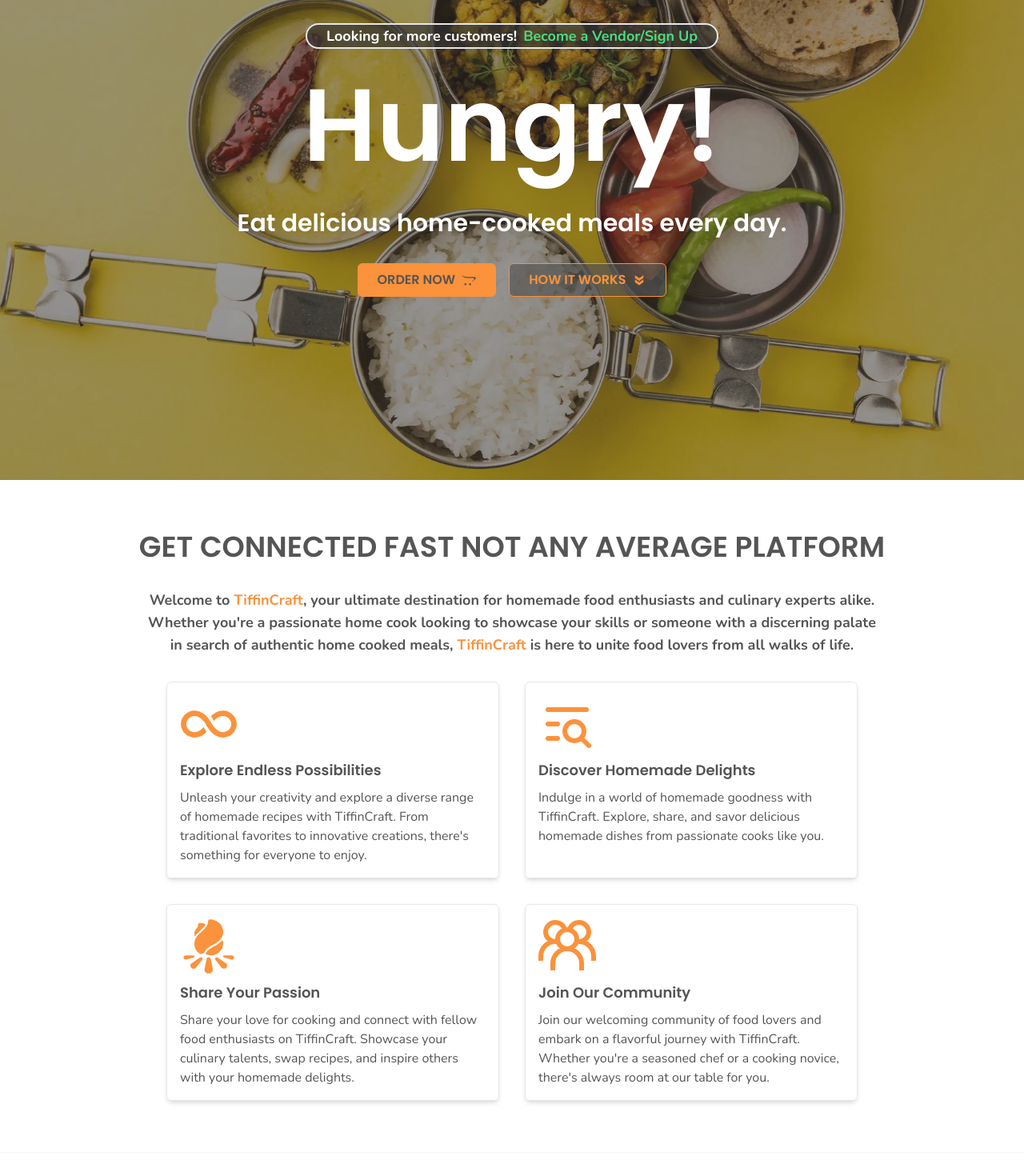
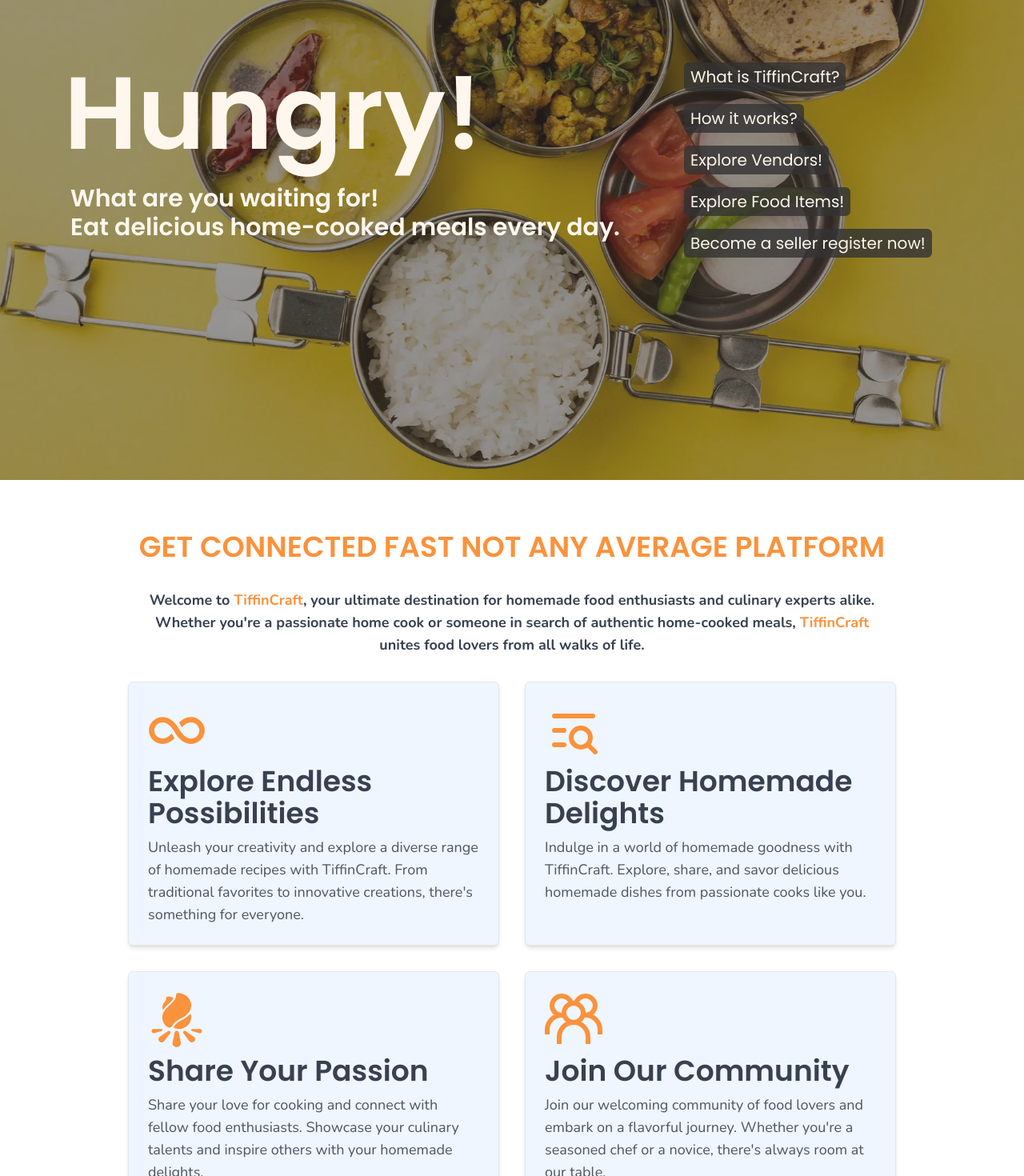
Before and after one commit to RakibDevHub/TiffinCraft, a React (Create React App) app in the folder client/: page / in a window 1280 px wide. Shown: the part 200-1670 px from the top of the page at 80% size. Built offline with nearby package versions, Linux system fonts and the light colour scheme.

Commit message:
update and add new section

```diff
--- a/client/src/components/Header.jsx
+++ b/client/src/components/Header.jsx
@@ -46,7 +46,7 @@
   },
 ];
 
-const Header = () => {
+const Header = ({ activeSection }) => {
   const [dropdownOpen, setDropdownOpen] = useState(false);
 
   // Function to handle dropdown toggle
@@ -89,7 +89,7 @@
 
                 {/* Dropdown Menu */}
                 {dropdownOpen && (
-                  <div className="absolute top-full left-0 mt-2 w-40 border bg-white shadow-lg rounded-md z-50">
+                  <div className="absolute top-full left-0 mt-2 w-40 border bg-orange-50 shadow-lg rounded-md z-50">
                     {links.dropdown.map((subLink, subIndex) => (
                       <NavLink
                         key={subIndex}
--- a/client/src/index.css
+++ b/client/src/index.css
@@ -1,6 +1,27 @@
 @tailwind base;
 @tailwind components;
 @tailwind utilities;
+
+/* width */
+::-webkit-scrollbar {
+  width: 8px;
+}
+
+/* Track */
+::-webkit-scrollbar-track {
+  background: #f1f1f1;
+}
+
+/* Handle */
+::-webkit-scrollbar-thumb {
+  background: #888;
+  /* border-radius: 5px; */
+}
+
+/* Handle on hover */
+::-webkit-scrollbar-thumb:hover {
+  background: #555;
+}
 
 body {
   margin: 0;
--- a/client/src/pages/Home.jsx
+++ b/client/src/pages/Home.jsx
@@ -1,150 +1,165 @@
 import React from "react";
 import { NavLink } from "react-router-dom";
-// import { Slider } from "../components/Slider";
-
 import { GrGroup } from "react-icons/gr";
 import { TbListSearch } from "react-icons/tb";
-import { MdOutlineDoubleArrow } from "react-icons/md";
+// import { MdOutlineQuestionMark, MdOutlineDoubleArrow } from "react-icons/md";
 import { IoInfiniteSharp, IoBonfire } from "react-icons/io5";
-
-import { FaOpencart } from "react-icons/fa";
-
 import image_1 from "../images/step_1.png";
 import image_2 from "../images/step_2.png";
 import image_3 from "../images/step_3.png";
+import { Slider } from "../components/Slider";
+
+// Hero Links
+const heroLinks = [
+  { name: "What is TiffinCraft?", path: "#what" },
+  { name: "How it works?", path: "#how" },
+  { name: "Explore Vendors!", path: "#vendors" },
+  { name: "Explore Food Items!", path: "#foods" },
+  { name: "Become a seller register now!", path: "/register" },
+];
+
+const features = [
+  {
+    icon: <IoInfiniteSharp className="text-orange-400" />,
+    title: "Explore Endless Possibilities",
+    description:
+      "Unleash your creativity and explore a diverse range of homemade recipes with TiffinCraft. From traditional favorites to innovative creations, there's something for everyone.",
+  },
+  {
+    icon: <TbListSearch className="text-orange-400" />,
+    title: "Discover Homemade Delights",
+    description:
+      "Indulge in a world of homemade goodness with TiffinCraft. Explore, share, and savor delicious homemade dishes from passionate cooks like you.",
+  },
+  {
+    icon: <IoBonfire className="text-orange-400" />,
+    title: "Share Your Passion",
+    description:
+      "Share your love for cooking and connect with fellow food enthusiasts. Showcase your culinary talents and inspire others with your homemade delights.",
+  },
+  {
+    icon: <GrGroup className="text-orange-400" />,
+    title: "Join Our Community",
+    description:
+      "Join our welcoming community of food lovers and embark on a flavorful journey. Whether you're a seasoned chef or a novice, there's always room at our table.",
+  },
+];
 
 export const Home = () => {
   return (
     <>
-      <section className="relative font-body h-[100vh] bg-hero-img bg-cover bg-center bg-no-repeat bg-fixed">
-        {/* Dark overlay */}
+      {/* Hero Section */}
+      <section
+        id="home"
+        className="relative font-body h-[100vh] bg-hero-img bg-cover bg-center bg-no-repeat bg-fixed"
+      >
+        {/* Dark Overlay */}
         <div className="absolute inset-0 bg-[#333] opacity-50"></div>
 
-        {/* Content */}
-        <div className="relative z-10 text-white flex justify-center items-center h-full">
-          <div className="flex flex-col items-center relative">
-            <div className="relative group">
-              <p
-                className="
-                text-lg font-bold relative z-10 px-6 rounded-full border-2
-                bg-[#333333ad] transition-all duration-500 ease-in-out transform-gpu
-                group-hover:bg-[#333] group-hover:-translate-y-1 group-hover:scale-110
-                group-hover:bg-opacity-100
-              "
-              >
-                Looking for more customers!
-                <NavLink to="/register" className="text-green-400 ml-2">
-                  Become a Vendor/Sign Up
-                </NavLink>
-              </p>
+        {/* Main Content */}
+        <div className="relative z-10 flex justify-between items-center h-full p-20 text-orange-50">
+          <div className="flex flex-col lg:flex-row gap-20 justify-center">
+            {/* Headings */}
+            <div>
+              <h1 className="font-heading text-9xl font-bold mb-6">Hungry!</h1>
+              <h5 className="font-heading text-3xl font-bold mt-4 ml-2">
+                What are you waiting for!
+                <br />
+                Eat delicious home-cooked meals every day.
+              </h5>
             </div>
 
-            {/* Headings */}
-            <h1 className="font-heading text-9xl font-bold mt-8 mb-6">
-              Hungry!
-            </h1>
-            <h5 className="font-heading text-3xl font-bold mt-4 mb-8">
-              Eat delicious home-cooked meals every day.
-            </h5>
-            <div className="flex gap-4">
+            {/* Hero Links */}
+            <div className="grid gap-4 sm:grid-cols-1 md:grid-cols-2 lg:grid-cols-1 justify-center items-center">
+              {heroLinks.map((link, index) => (
                 <NavLink
-                to="#"
-                className="text-[#555] flex flex-row items-center gap-2 uppercase bg-orange-400 text-whites font-bold font-heading rounded-md py-2 px-6 border border-orange-400 hover:bg-orange-500 hover:border-orange-500 transition-colors duration-500"
+                  key={index}
+                  to={link.path}
+                  className="font-heading py-1 px-2 w-fit rounded-md bg-[#333333ce] hover:bg-[#333] hover:scale-110 transition-all duration-300 text-xl text-orange-50 hover:text-orange-400"
+                  onClick={(e) => {
+                    if (link.path.startsWith("#")) {
+                      e.preventDefault();
+                      const target = document.getElementById(
+                        link.path.slice(1)
+                      );
+                      const navbarHeight =
+                        document.querySelector("nav")?.offsetHeight || 0;
+
+                      if (target) {
+                        const targetPosition =
+                          target.offsetTop - navbarHeight + 1;
+                        window.scrollTo({
+                          top: targetPosition,
+                          behavior: "smooth",
+                        });
+                      }
+                    }
+                  }}
                 >
-                Order now
-                <FaOpencart className="text-lg" />
+                  {link.name}
                 </NavLink>
-              <NavLink
-                to={"#how"}
-                className="flex flex-row items-center gap-2 uppercase bg-[#555555a6] text-orange-400 font-bold font-heading rounded-md py-2 px-6 border border-orange-400 hover:bg-[#555] transition-colors duration-500"
-              >
-                How it works
-                <MdOutlineDoubleArrow className="text-lg rotate-90" />
-              </NavLink>
+              ))}
             </div>
           </div>
         </div>
       </section>
 
-      <section className=" flex flex-col gap-8 justify-center items-center p-16 shadow-sm">
-        <h1 className="text-4xl font-bold font-heading uppercase">
+      {/* What Section */}
+      <section
+        id="what"
+        className="relative flex flex-col gap-8 justify-center items-center p-16 bg-white shadow-sm"
+      >
+        {/* Section Heading */}
+        <h1 className="text-4xl font-bold font-heading uppercase text-orange-400">
           GET CONNECTED FAST NOT ANY AVERAGE PLATFORM
         </h1>
-        <p className="text-center font-bold font-body w-4/5 text-lg">
+        <p className="text-center font-bold font-body w-4/5 text-lg text-gray-700">
           Welcome to <span className="text-orange-400">TiffinCraft</span>, your
           ultimate destination for homemade food enthusiasts and culinary
-          experts alike. Whether you're a passionate home cook looking to
-          showcase your skills or someone with a discerning palate in search of
-          authentic home cooked meals,{" "}
-          <span className="text-orange-400">TiffinCraft</span> is here to unite
-          food lovers from all walks of life.
+          experts alike. Whether you're a passionate home cook or someone in
+          search of authentic home-cooked meals,{" "}
+          <span className="text-orange-400">TiffinCraft</span> unites food
+          lovers from all walks of life.
         </p>
-        <div className="grid grid-cols-1 sm:grid-cols-2 gap-8 w-3/4">
-          <div className="flex flex-col border p-4 rounded-md shadow-md">
-            <span className="flex items-center text-7xl">
-              <IoInfiniteSharp className="text-orange-400" />
-            </span>
-            <h2 className="font-bold font-heading text-lg py-2">
-              Explore Endless Possibilities
+
+        {/* Features Grid */}
+        <div className="grid grid-cols-1 sm:grid-cols-2 gap-8 w-5/6 relative z-10">
+          {features.map((feature, index) => (
+            <div
+              key={index}
+              className="flex flex-col border p-6 rounded-md shadow-md bg-blue-50"
+            >
+              <span className="flex items-center text-7xl">{feature.icon}</span>
+              <h2 className="font-bold font-heading text-4xl py-2 text-gray-700">
+                {feature.title}
               </h2>
-            <p className="font-body">
-              Unleash your creativity and explore a diverse range of homemade
-              recipes with TiffinCraft. From traditional favorites to innovative
-              creations, there's something for everyone to enjoy.
+              <p className="font-body text-lg text-gray-600">
+                {feature.description}
               </p>
             </div>
-          <div className="flex flex-col border p-4 rounded-md shadow-md">
-            <span className="flex items-center text-7xl">
-              <TbListSearch className="text-orange-400" />
-            </span>
-            <h2 className="font-bold font-heading text-lg py-2">
-              Discover Homemade Delights
-            </h2>
-            <p className="font-body">
-              Indulge in a world of homemade goodness with TiffinCraft. Explore,
-              share, and savor delicious homemade dishes from passionate cooks
-              like you.
-            </p>
-          </div>
-          <div className="flex flex-col border p-4 rounded-md shadow-md">
-            <span className="flex items-center text-7xl">
-              <IoBonfire className="text-orange-400" />
-            </span>
-            <h2 className="font-bold font-heading text-lg py-2">
-              Share Your Passion
-            </h2>
-            <p className="font-body">
-              Share your love for cooking and connect with fellow food
-              enthusiasts on TiffinCraft. Showcase your culinary talents, swap
-              recipes, and inspire others with your homemade delights.
-            </p>
-          </div>
-          <div className="flex flex-col border p-4 rounded-md shadow-md">
-            <span className="flex items-center text-7xl">
-              <GrGroup className="text-orange-400" />
-            </span>
-            <h2 className="font-bold font-heading text-lg py-2">
-              Join Our Community
-            </h2>
-            <p className="font-body">
-              Join our welcoming community of food lovers and embark on a
-              flavorful journey with TiffinCraft. Whether you're a seasoned chef
-              or a cooking novice, there's always room at our table for you.
-            </p>
-          </div>
+          ))}
         </div>
       </section>
 
-      {/* <section className="p-16 relative bg-[#FFFAE6]" id="how"> */}
+      {/* How It Works Section */}
       <section
-        className="p-16 flex flex-col justify-center items-center"
         id="how"
+        className="p-16 flex flex-col justify-center items-center bg-green-50"
       >
-        <h1 className="text-4xl uppercase font-heading font-bold mb-24">
-          How it Works: Easy Steps to Get Started
+        {/* Section Heading */}
+        <div className="w-3/4 text-start ml-2">
+          <h1 className="text-4xl uppercase font-heading font-bold text-orange-400">
+            How it Works
           </h1>
-        <div className="grid grid-cols-1 md:grid-cols-2 gap-12 w-3/4">
+          <p className="text-lg font-body font-bold">
+            Easy Steps to Get Started
+          </p>
+        </div>
+
+        {/* Steps */}
+        <div className="grid grid-cols-1 gap-12 w-3/4">
           {/* Step 1 */}
+          <div className="grid md:grid-cols-2 gap-8 items-center">
             <div className="flex flex-col justify-center">
               <span className="font-heading font-extrabold text-9xl text-orange-200 hover:text-orange-300 transition-all duration-500">
                 01
@@ -162,12 +177,15 @@
               <div className="absolute bg-orange-200 w-60 h-60 rounded-full -bottom-4 -right-6 opacity-70"></div>
               <img
                 src={image_1}
-              alt="Step 1: A person holding phone"
+                alt="Step 1: A person holding a phone"
                 className="relative z-10 h-[500px] w-auto"
               />
             </div>
+          </div>
+
           {/* Step 2 */}
-          <div className="flex justify-center relative">
+          <div className="grid md:grid-cols-2 gap-8 items-center">
+            <div className="flex justify-center relative order-last md:order-none">
               <div
                 className="absolute bg-blue-200 w-60 h-60 transform rotate-45 -top-10 -left-10 opacity-80"
                 style={{ borderRadius: "15%" }}
@@ -194,7 +212,10 @@
                 can tailor it to your preferences and needs.
               </p>
             </div>
+          </div>
+
           {/* Step 3 */}
+          <div className="grid md:grid-cols-2 gap-8 items-center">
             <div className="flex flex-col justify-center">
               <span className="font-heading font-extrabold text-9xl text-green-200 hover:text-green-400 transition-all duration-500">
                 03
@@ -208,7 +229,6 @@
               </p>
             </div>
             <div className="flex justify-center relative">
-            {/* Design 3: Layered Waves */}
               <div
                 className="absolute bg-green-200 w-64 h-20 rounded-full top-20 -left-0 opacity-80"
                 style={{ transform: "skewX(-30deg)" }}
@@ -224,9 +244,15 @@
               />
             </div>
           </div>
+        </div>
       </section>
 
-      {/* <Slider /> */}
+      <section id="vendors" className="p-16">
+        vendors
+      </section>
+      <section id="foods" className="p-16 relative">
+        <Slider />
+      </section>
     </>
   );
 };
```
Also changed, not shown: client/src/components/Slider.jsx (+23 -4 lines). Lines whose indentation alone changed are shown as unchanged.
